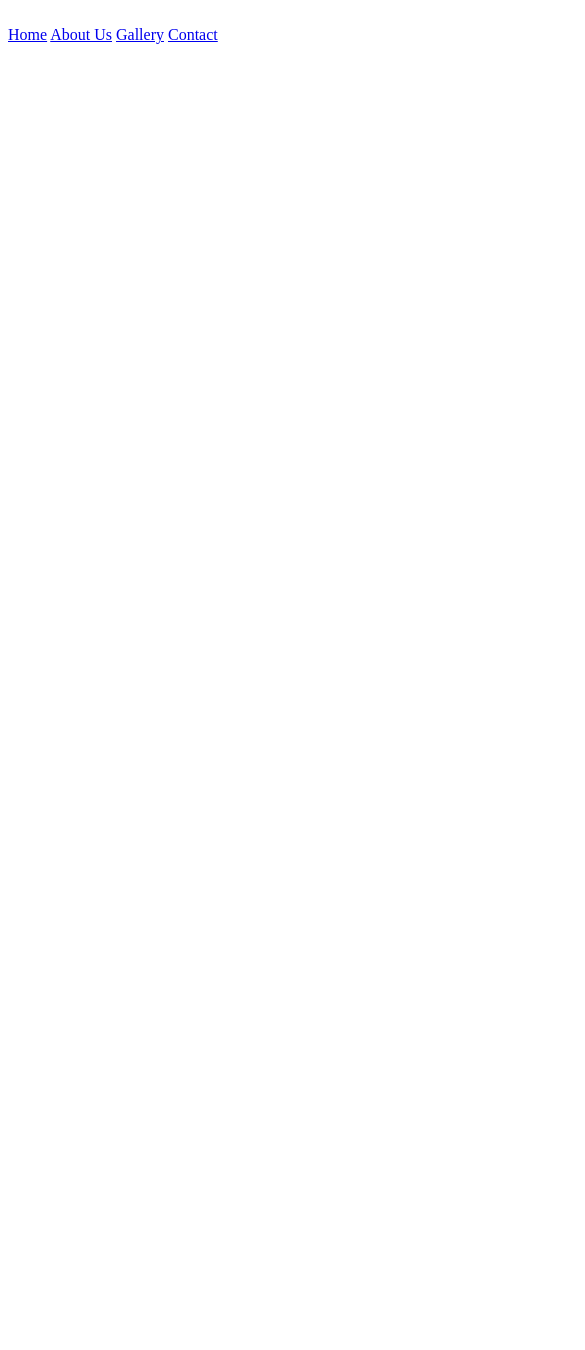
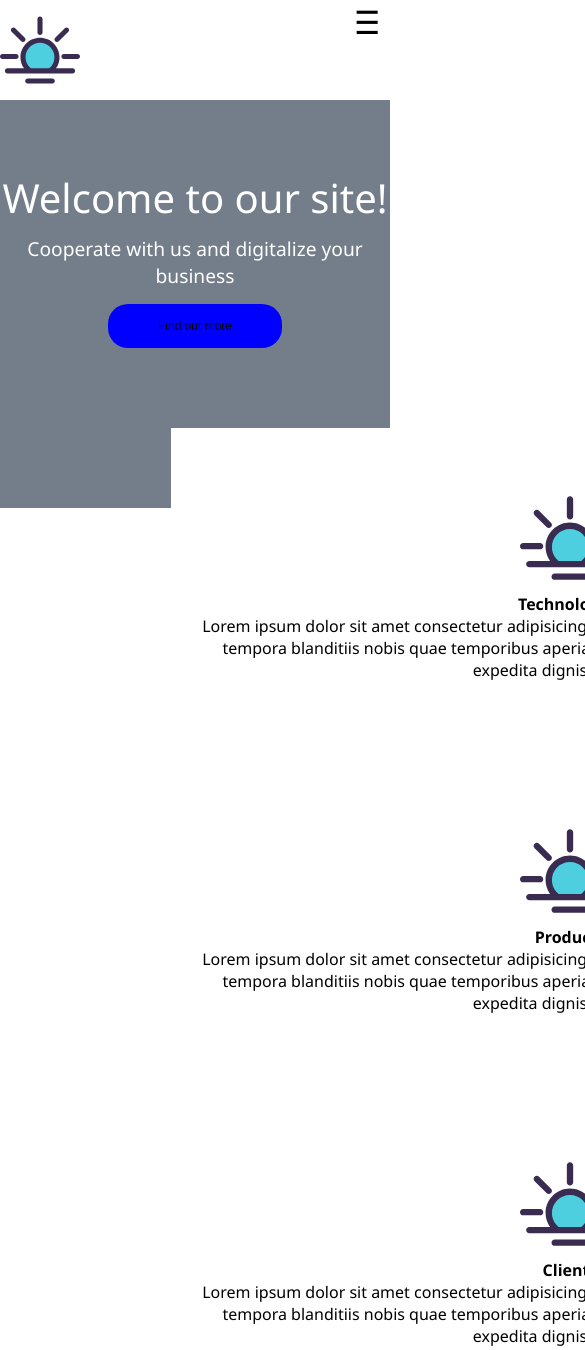
Before and after one commit to martinpano/MH_02-Front-End-developer-course, a plain HTML site: page HTML_CSS_08/Responsive - WebPage demo/index.html in a window 390 px wide. Shown: the top 1350 px of the page, 585 px wide, since content can reach past the window. Before the commit the page ends 844 px from the top, so only its background shows below. Drawn offline with Linux system fonts and the light colour scheme.

Commit message:
Class 09 part 2 demo code added

```diff
--- a/HTML_CSS_08/Responsive - WebPage demo/css/style.css
+++ b/HTML_CSS_08/Responsive - WebPage demo/css/style.css
@@ -0,0 +1,170 @@
+* {
+    margin: 0;
+    padding: 0;
+    box-sizing: border-box;
+    font-size: 16px;
+}
+
+body {
+    font-family: 'Segoe UI', Tahoma, Geneva, Verdana, sans-serif;
+}
+
+#logo img {
+    width: 80px;
+}
+
+#container {
+    max-width: 1140px;
+    margin: 0 auto;
+}
+
+/* Navigation */
+nav {
+    background-color: white;
+    height: 100px;
+    position: fixed;
+    top: 0px;
+    width: 100%;
+    z-index: 1000;
+}
+
+#logo {
+    float: left;
+    padding-top: 10px;
+}
+
+#menu {
+    float: right;
+    line-height: 100px;
+}
+
+#menu a {
+    text-decoration: none;
+    color: dodgerblue;
+    margin: 0 20px;
+    font-size: 1.4em;
+}
+
+#menu a:hover {
+    color: #2d6092;
+}
+
+#hamburger {
+    display: none;
+}
+
+header {
+    background-color: #737e8a;
+    text-align: center;
+    padding: 160px 0;
+    color: white;
+}
+
+.header-container h1 {
+    font-size: 3.5em;
+    font-weight: 400;
+    margin: 15px 0;
+}
+
+.header-container h4 {
+    font-size: 1.2em;
+    font-weight: 400;
+}
+
+.header-container button {
+    border: none;
+    background-color: #444f5c;
+    font-size: 24px;
+    padding: 15px 50px;
+    border-radius: 50px;
+    margin-top: 15px;
+}
+
+/* Cards */
+.card {
+    background-color: white;
+    text-align: center;
+    padding: 60px 30px;
+    margin: 0 20px;
+}
+
+.card img {
+    width: 100px;
+}
+
+.tech {
+    float: left;
+    width: 28%;
+    margin-bottom: 100px;
+}
+
+.prod {
+    float: left;
+    width: 28%;
+}
+
+.work {
+    float: left;
+    width: 28%;
+}
+
+.container {
+    width: 1140px;
+    margin: 0 auto;
+    position: relative;
+    bottom: 100px;
+}
+
+
+/* Responsive design  */
+
+@media screen and (max-width: 780px) {
+    .tech {
+        float: none;
+        width: 70%;
+    }
+    .prod {
+        float: none;
+        width: 70%;
+    }
+    .work {
+        float: none;
+        width: 70%;
+    }
+    .card {
+        margin: 20px auto;
+    }
+}
+
+@media screen and (max-width: 620px){
+    #menu {
+        display: none;
+    }
+
+    #hamburger {
+        display: initial;
+        float: right;
+        color: black;
+        font-size: 2em;
+        padding-right: 10px;
+    }
+
+    .header-container h1 {
+        font-size: 2.5em;
+        font-weight: 300;
+        margin: 10px 0;
+    }
+
+    .header-container button {
+        border: none;
+        background-color: blue;
+        font-size: 12px;
+        padding: 15px 50px;
+        border-radius: 20px;
+    }
+}
+
+
+/* @media all and (min-width: 320px) {}
+
+@media print and (min-width: 320px) {}  */
--- a/HTML_CSS_08/Responsive - WebPage demo/index.html
+++ b/HTML_CSS_08/Responsive - WebPage demo/index.html
@@ -9,21 +9,61 @@
 <body>
     <header>
         <nav>
+            <div id="container">
                 <!-- Main Navigation -->
                 <div id="logo">
-                <img src="" alt="">
+                    <img src="./img/logo.svg" alt="My web site logo">
                 </div>
+
+                <!-- Main Menu -->
                 <div id="menu">
                     <a href="#">Home</a>
                     <a href="#">About Us</a>
                     <a href="#">Gallery</a>
                     <a href="#">Contact</a>
                 </div>
+                <div id="hamburger">
+                    &#9776;
+                </div>
+            </div>
         </nav>
+
+        <div class="header-container">
+            <h1>Welcome to our site!</h1>
+            <h4>Cooperate with us and digitalize your business</h4>
+            <button>Find out more</button>
+        </div>
     </header>
 
     <main>
-
+        <section>
+            <div class="container">
+                <article class="card tech">
+                    <img src="./img/logo.svg" alt="Article 1 image">
+                    <h3>Technologies</h3>
+                    <p>Lorem ipsum dolor sit amet consectetur adipisicing elit. Nesciunt maxime quaerat officiis nostrum
+                        tempora blanditiis nobis quae temporibus aperiam minus quo ex, sit unde fuga fugit dolores
+                        expedita dignissimos sint!
+                    </p>
+                </article>
+                <article class="card prod">
+                    <img src="./img/logo.svg" alt="Article 1 image">
+                    <h3>Products</h3>
+                    <p>Lorem ipsum dolor sit amet consectetur adipisicing elit. Nesciunt maxime quaerat officiis nostrum
+                        tempora blanditiis nobis quae temporibus aperiam minus quo ex, sit unde fuga fugit dolores
+                        expedita dignissimos sint!
+                    </p>
+                </article>
+                <article class="card work">
+                    <img src="./img/logo.svg" alt="Article 1 image">
+                    <h3>Clients</h3>
+                    <p>Lorem ipsum dolor sit amet consectetur adipisicing elit. Nesciunt maxime quaerat officiis nostrum
+                        tempora blanditiis nobis quae temporibus aperiam minus quo ex, sit unde fuga fugit dolores
+                        expedita dignissimos sint!
+                    </p>
+                </article>
+            </div>
+        </section>
     </main>
 </body>
 
```
Lines whose indentation alone changed are shown as unchanged.
